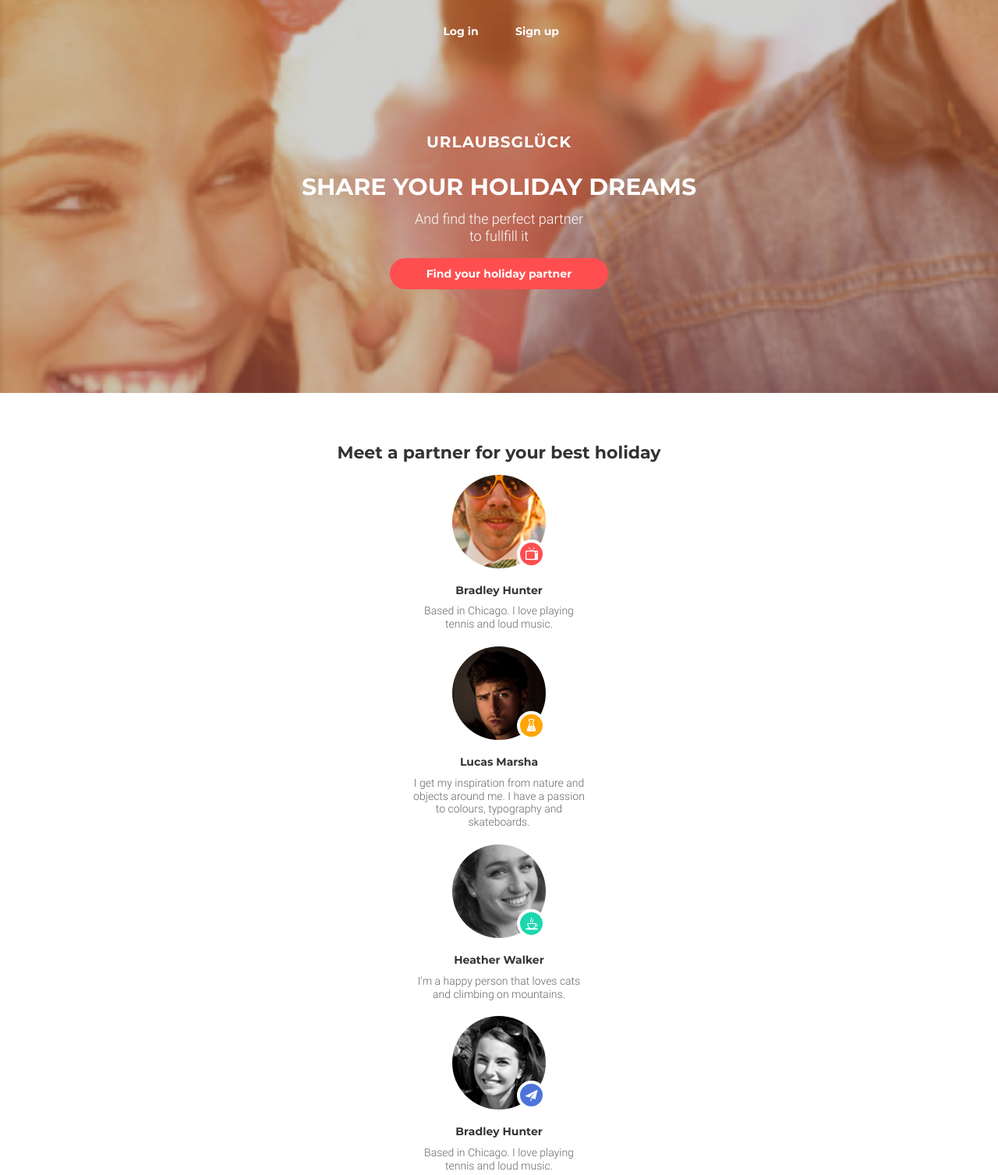
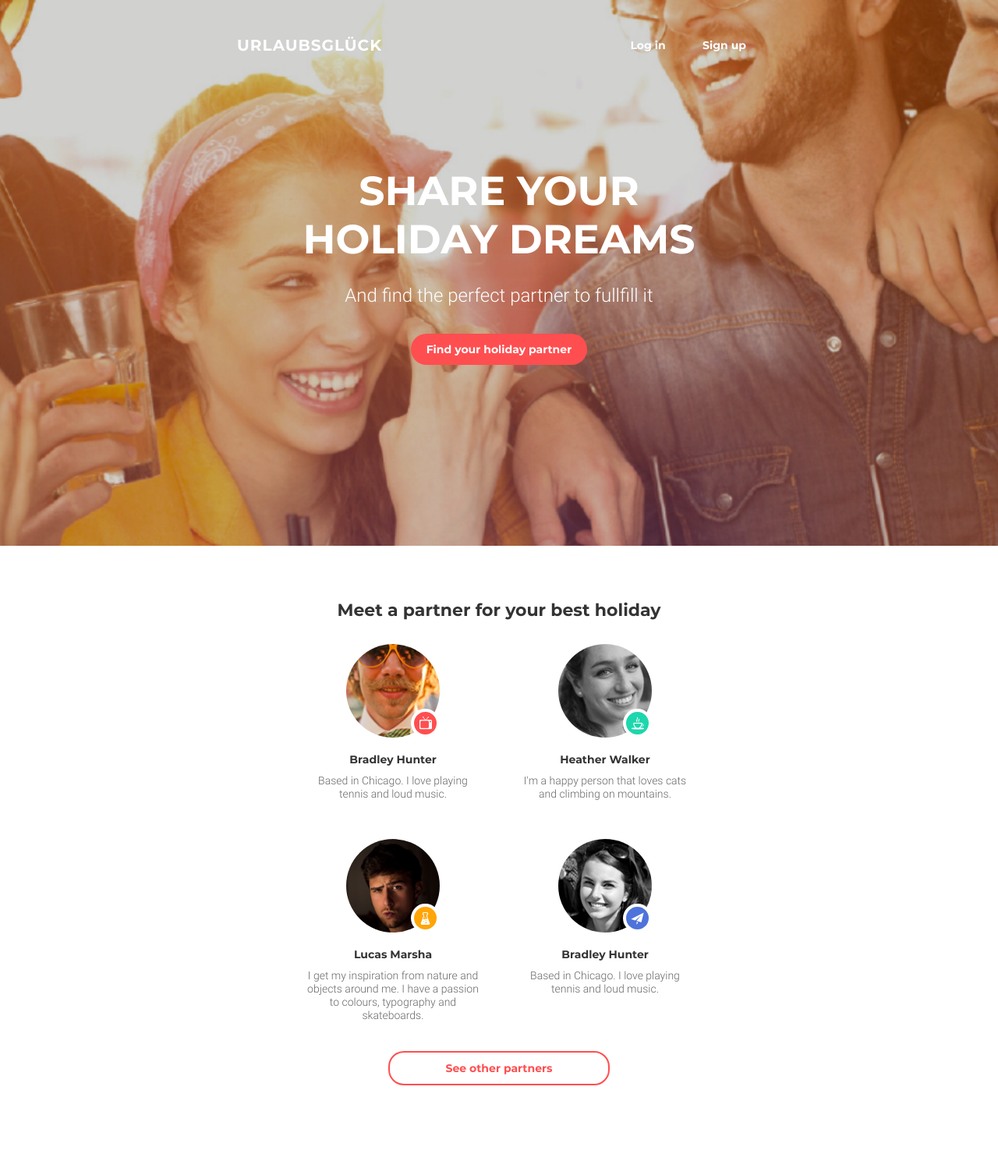
Before and after one commit to VadimBerezenskiy/module-8, a plain HTML site: page index.html in a window 1280 px wide. Shown: the top 1507 px of the page at 78% size. After the commit the page ends 1432 px from the top, so only its background shows below. Drawn offline with Linux system fonts and the light colour scheme.

Commit message:
media  all

```diff
--- a/css/style.css
+++ b/css/style.css
@@ -84,7 +84,12 @@ button {
   font-size: 14px;
   line-height: 1.2;
   color: var(--promo-color-text);
-  margin-bottom: 110px;
+}
+
+@media (max-width: 767px) {
+  .registration {
+    margin-bottom: 110px;
+  }
 }
 
 .registration:focus {
@@ -235,3 +240,123 @@ button {
   line-height: 1.2;
   margin-bottom: 58px;
 }
+
+/* FOR TABLET */
+
+@media (min-width: 768px) {
+  /* ------HEADER----- */
+  .wrapper-logo-registration {
+    display: flex;
+    flex-direction: row-reverse;
+    justify-content: space-between;
+    align-items: center;
+    margin: 0 auto;
+    padding: 38px 0 136px;
+  }
+
+  .promo-title {
+    font-size: 52px;
+    margin-bottom: 26px;
+  }
+
+  .promo-title span {
+    display: block;
+  }
+
+  .promo-description {
+    font-size: 24px;
+    margin-bottom: 34px;
+  }
+
+  .promo-description span {
+    display: inline;
+  }
+
+  .wrapper-link-find-partner {
+    padding-bottom: 232px;
+  }
+
+  .link-find-partner {
+    width: 226px;
+  }
+
+  /* -----PARTNERS----- */
+
+  .sections-partner-title {
+    margin: 70px 0 30px;
+  }
+
+  .change-order-list {
+    order: 1;
+  }
+
+  .partner-list {
+    margin: 0 auto;
+    display: flex;
+    padding-bottom: 38px;
+    justify-content: space-between;
+  }
+
+  .partner-list-item {
+    margin: 0;
+  }
+}
+
+@media (min-width: 768px) and (max-width: 1439px) {
+  /* ------HEADER----- */
+  .promo {
+    background-image: url(../img/bg-img/promo-pic-768x700.png);
+  }
+
+  .wrapper-logo-registration {
+    width: 672px;
+  }
+
+  /* -----PARTNERS----- */
+
+  .partner-list {
+    width: 492px;
+    flex-wrap: wrap;
+  }
+  .partner-info {
+    margin-bottom: 50px;
+  }
+
+  .change-order-list .partner-info:nth-child(n + 2) {
+    margin-bottom: 0;
+  }
+
+  .btn-more-partners {
+    margin-bottom: 40px;
+  }
+}
+
+/* ------DESKTOP------ */
+
+@media (min-width: 1440px) {
+  /* ------HEADER----- */
+  .promo {
+    background-image: url(../img/bg-img/promo-pic-1440x700.png);
+  }
+
+  .wrapper-logo-registration {
+    width: 942px;
+  }
+
+  .registration:hover {
+    border: 2px solid #ffffff;
+    border-radius: 20px;
+    cursor: pointer;
+  }
+
+  /* -----PARTNERS----- */
+
+  .partner-list {
+    width: 942px;
+  }
+
+  .btn-more-partners {
+    margin-bottom: 72px;
+    cursor: pointer;
+  }
+}
--- a/index.html
+++ b/index.html
@@ -10,11 +10,13 @@
   <body>
     <header class="promo">
       <div class="wrapper-logo-registration">
-        <button class="registration log-in">Log in</button>
-        <button class="registration sign-up">Sign up</button>
+        <div class="wrapper-registration">
+          <button class="registration log-in">Log in</button>
+          <button class="registration sign-up">Sign up</button>
+        </div>
         <a href="#" class="logo">URLAUBSGLÜCK</a>
       </div>
-      <h1 class="promo-title">Share your holiday dreams</h1>
+      <h1 class="promo-title">Share your <span>holiday dreams</span></h1>
       <p class="promo-description">
         And find the perfect partner <span>to fullfill it</span>
       </p>
@@ -41,7 +43,7 @@
             Based in Chicago. I love playing tennis and loud music.
           </p>
         </li>
-        <li class="partner-list-item">
+        <li class="partner-list-item change-order-list">
           <div class="box-photo-partner box-photo-partner-second">
             <img
               src="./img/partner/Partner2.png"
@@ -70,7 +72,7 @@
             I'm a happy person that loves cats and climbing on mountains.
           </p>
         </li>
-        <li class="partner-list-item">
+        <li class="partner-list-item change-order-list">
           <div class="box-photo-partner box-photo-partner-fourth">
             <img
               src="./img/partner/Partner4.png"
```
